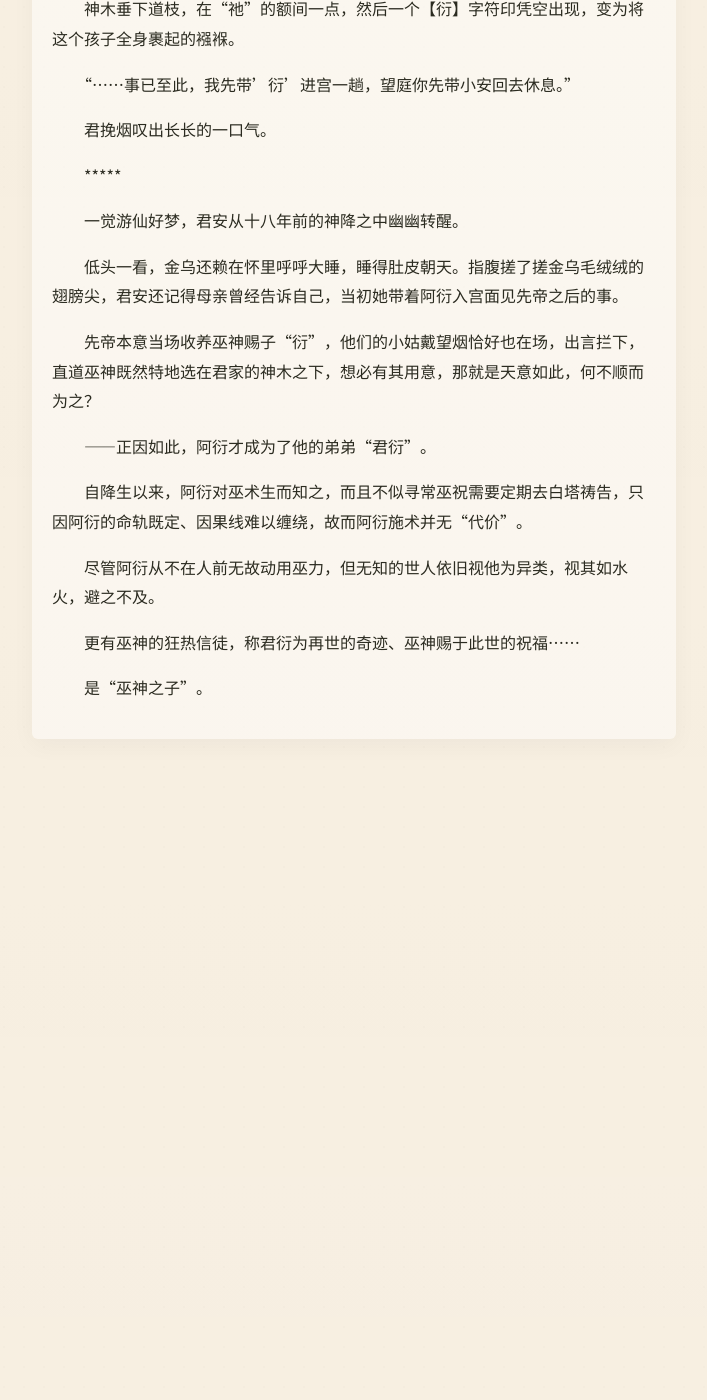
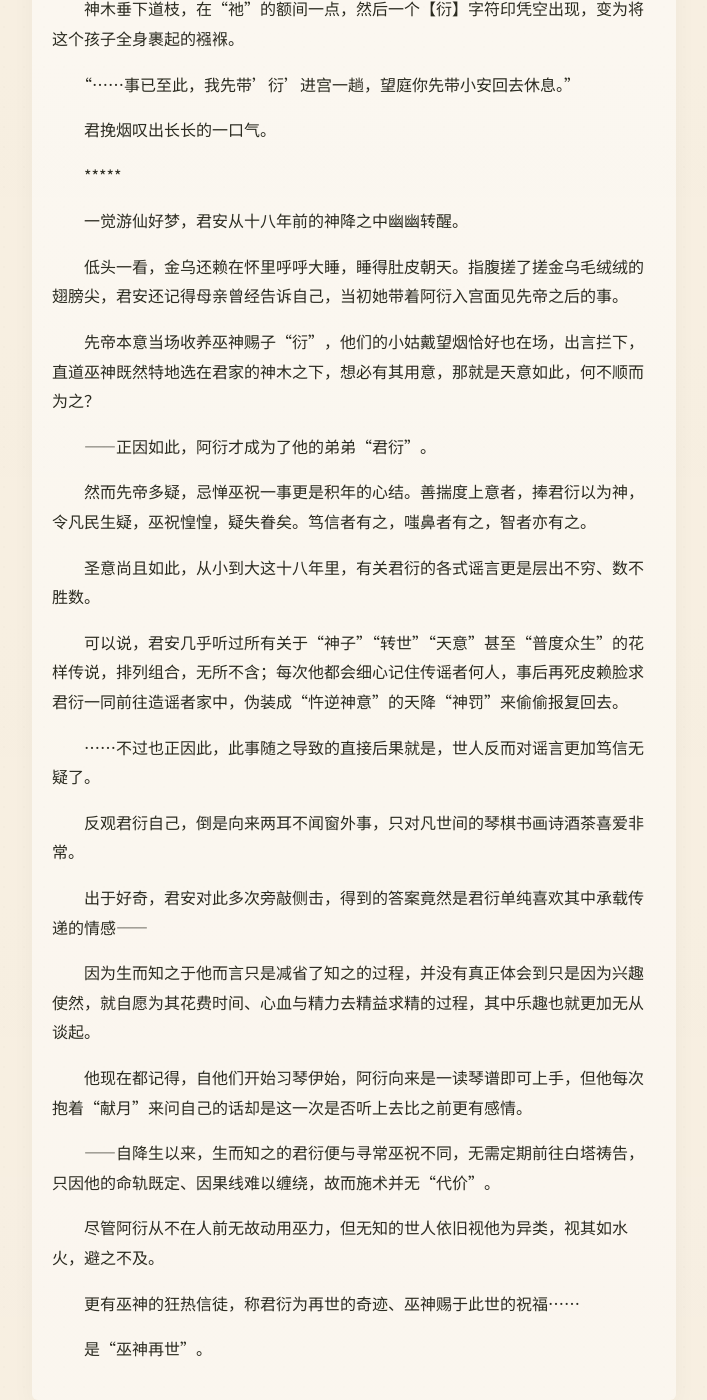
Before and after one commit to LotusSaverin/TheLeaf-BorneDream, a Jekyll site: the page built from chapter-14.md, in a window 1280 px wide and 1400 px high, scrolled down 3023 px. Shown: the whole window, without its empty margins (286-993 px from the left). Built offline with Jekyll 4.4.1, drawn with Linux system fonts in a browser that asks for light colours; some web fonts are replaced; our own code applies the rules of GitHub Pages for plain Markdown files; before the commit the page ends 3762 px from its top, so only the background shows below that.

Commit message:
Revise chapter 14 with additional context and details

```diff
--- a/chapter-14.md
+++ b/chapter-14.md
@@ -106,10 +106,26 @@
 
 　　——正因如此，阿衍才成为了他的弟弟“君衍”。
 
-　　自降生以来，阿衍对巫术生而知之，而且不似寻常巫祝需要定期去白塔祷告，只因阿衍的命轨既定、因果线难以缠绕，故而阿衍施术并无“代价”。
+　　然而先帝多疑，忌惮巫祝一事更是积年的心结。善揣度上意者，捧君衍以为神，令凡民生疑，巫祝惶惶，疑失眷矣。笃信者有之，嗤鼻者有之，智者亦有之。
+
+　　圣意尚且如此，从小到大这十八年里，有关君衍的各式谣言更是层出不穷、数不胜数。
+
+　　可以说，君安几乎听过所有关于“神子”“转世”“天意”甚至“普度众生”的花样传说，排列组合，无所不含；每次他都会细心记住传谣者何人，事后再死皮赖脸求君衍一同前往造谣者家中，伪装成“忤逆神意”的天降“神罚”来偷偷报复回去。
+
+　　……不过也正因此，此事随之导致的直接后果就是，世人反而对谣言更加笃信无疑了。
+
+　　反观君衍自己，倒是向来两耳不闻窗外事，只对凡世间的琴棋书画诗酒茶喜爱非常。
+
+　　出于好奇，君安对此多次旁敲侧击，得到的答案竟然是君衍单纯喜欢其中承载传递的情感——
+
+　　因为生而知之于他而言只是减省了知之的过程，并没有真正体会到只是因为兴趣使然，就自愿为其花费时间、心血与精力去精益求精的过程，其中乐趣也就更加无从谈起。
+
+　　他现在都记得，自他们开始习琴伊始，阿衍向来是一读琴谱即可上手，但他每次抱着“献月”来问自己的话却是这一次是否听上去比之前更有感情。
+
+　　——自降生以来，生而知之的君衍便与寻常巫祝不同，无需定期前往白塔祷告，只因他的命轨既定、因果线难以缠绕，故而施术并无“代价”。
 
 　　尽管阿衍从不在人前无故动用巫力，但无知的世人依旧视他为异类，视其如水火，避之不及。
 
 　　更有巫神的狂热信徒，称君衍为再世的奇迹、巫神赐于此世的祝福……
 
-　　是“巫神之子”。
+　　是“巫神再世”。
```
